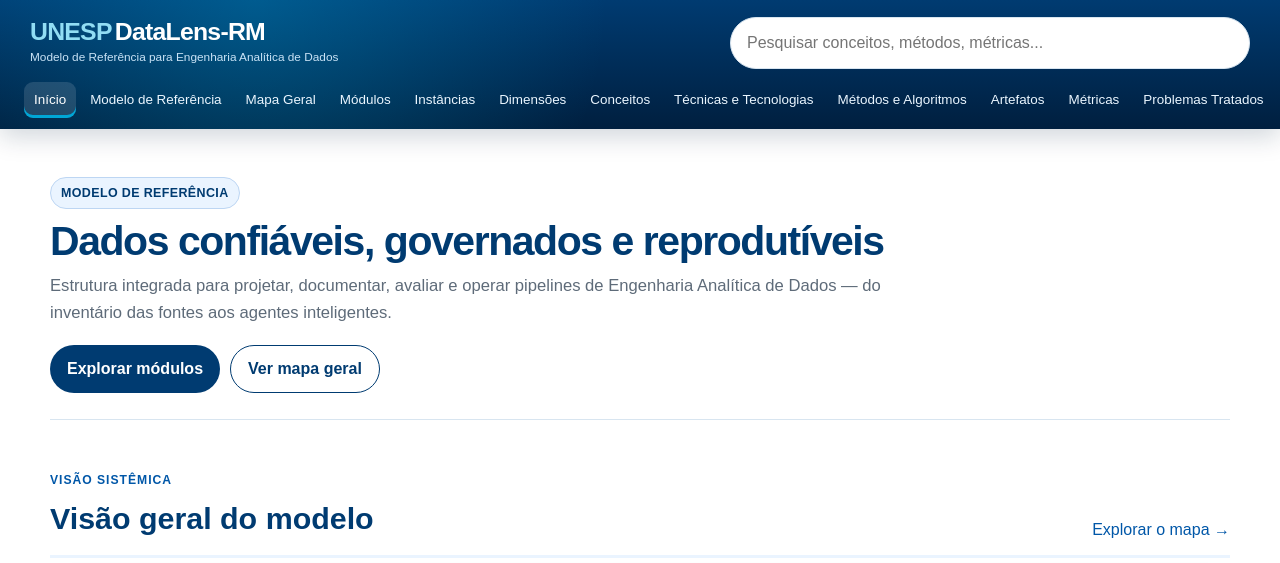
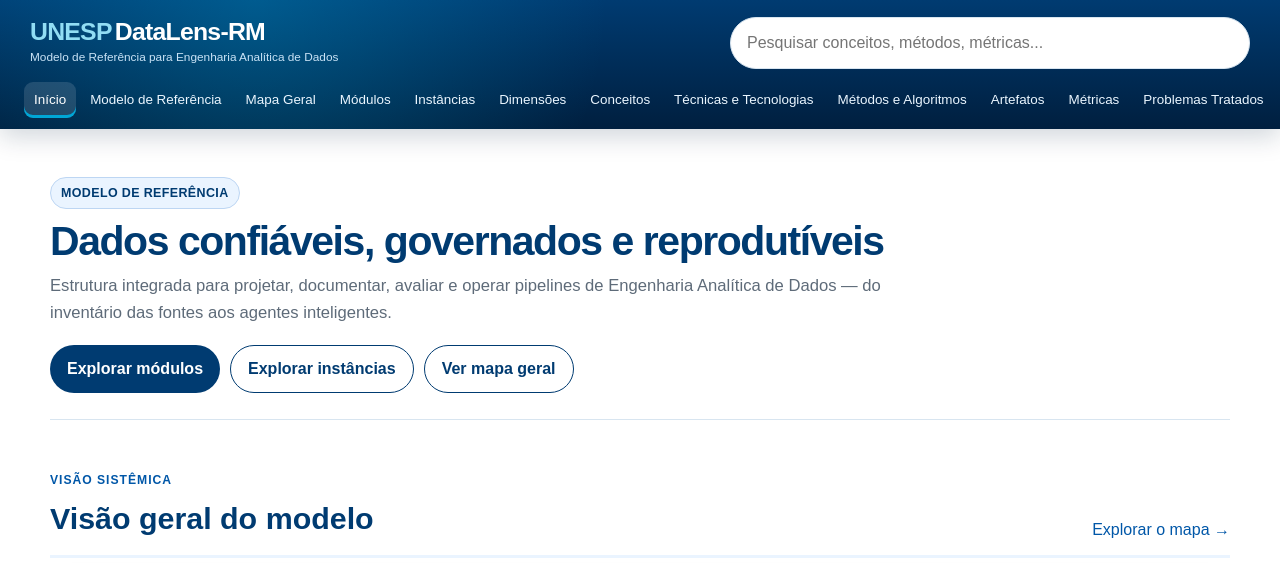
Before and after one commit to ronaldocmc/UnespDataLens-RM, a plain HTML site: page index.html in a window 1280 px wide. Shown: the top 563 px of the page. Drawn offline with Linux system fonts and the light colour scheme.

Commit message:
Destaca Instâncias como área aplicada do UnespDataLens-RM

```diff
--- a/index.html
+++ b/index.html
@@ -26,7 +26,7 @@
 <span class="badge">Modelo de referência</span>
 <h1>Dados confiáveis, governados e reprodutíveis</h1>
 <p>Estrutura integrada para projetar, documentar, avaliar e operar pipelines de Engenharia Analítica de Dados — do inventário das fontes aos agentes inteligentes.</p>
-<div class="hero-actions"><a class="btn light" href="modulos/index.html">Explorar módulos</a><a class="btn ghost" href="mapa.html">Ver mapa geral</a></div>
+<div class="hero-actions"><a class="btn light" href="modulos/index.html">Explorar módulos</a><a class="btn ghost" href="https://ronaldocmc.github.io/UnespDataLens-Ins/instancias/">Explorar instâncias</a><a class="btn ghost" href="mapa.html">Ver mapa geral</a></div>
 </section><section class="overview-visual"><div class="section-heading"><div><span class="eyebrow">Visão sistêmica</span><h2>Visão geral do modelo</h2></div><a href="mapa.html">Explorar o mapa →</a></div><figure class="overview-figure"><a href="mapa.html" aria-label="Abrir o mapa geral do UnespDataLens-RM"><img src="assets/img/unespdatalens-rm-visao-geral.png" alt="Visão geral do Modelo de Referência UnespDataLens-RM, com missão, princípios, módulos, dimensões, ativos analíticos, avaliação e impactos esperados" loading="eager"></a><figcaption>Visão integrada do pipeline, dos módulos transversais, das dimensões complementares e dos resultados esperados.</figcaption></figure></section><section><div class="section-heading"><div><span class="eyebrow">Comece pelo pipeline</span><h2>Do dado bruto ao ativo analítico</h2></div><a href="modulos/index.html">Ver os 16 módulos →</a></div><div class="grid module-grid"><a class="card card-link" href="modulos/m01.html">
 <div class="card-heading"><span class="module-num">1</span><div><h3>Fontes e Inventário de Dados</h3><span class="meta">Pipeline</span></div></div>
 <p>O Módulo 1 — Fontes e Inventário de Dados tem como finalidade identificar, mapear, caracterizar, classificar e documentar as fontes de dados que poderão compor o ecossistema analítico do UnespDataLens-RM. Esse módulo constitui a etapa inicial do modelo de referência, pois estabelece a base de conhecimento sobre quais dados existem, onde estão localizados…</p><span class="card-action">Explorar <span aria-hidden="true">→</span></span>
```
